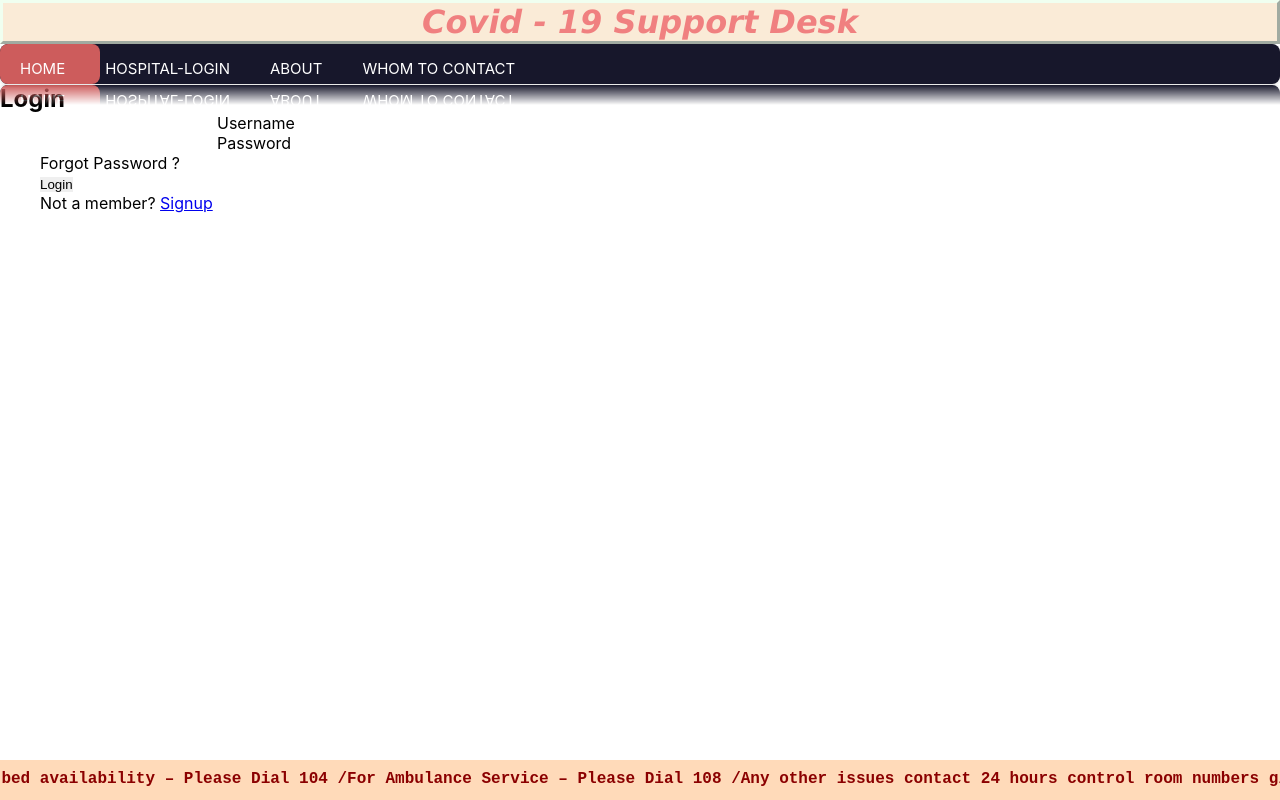
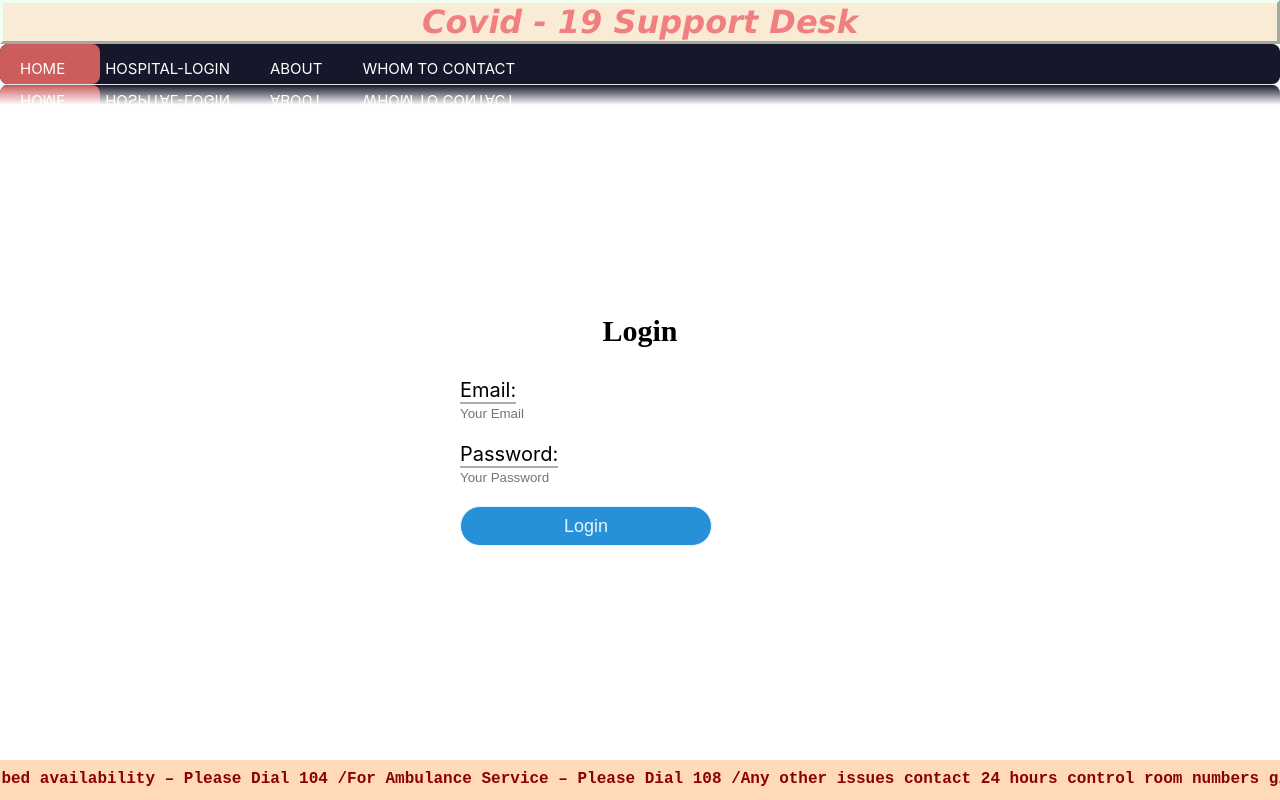
Before and after one commit to RoshiniSukumar/Covid-19-Support-Desk, a React (Create React App) app: page /login in a window 1280 px wide. Built offline with nearby package versions, Linux system fonts and the light colour scheme.

Commit message:
login js

```diff
--- a/src/components/function/Login.js
+++ b/src/components/function/Login.js
@@ -1,27 +1,107 @@
-import React from 'react'
-import './Login.css'
+import React from "react";
+import { Formik, useFormik } from "formik";
+import './Login.css';
 
-export default function Login() {
+
+const initialValues = {
+  email: "",
+  pass: "",
+  newobject: "",
+};
+
+const validate = (values) => {
+  let error = {};
+
+  if (!values.email) {
+    error.email = "* Required Field";
+  }
+  if (!values.pass) {
+    error.pass = "* Required Field";
+  }
+  return error;
+};
+
+function Login(props) {
+
+  const onSubmit = async (values) => {
+    values.add = {
+      email: values.email,
+      pass: values.pass,
+    };
+
+    console.log(values.add)
+  };
+  const formik = useFormik({
+    initialValues,
+    onSubmit,
+    validate,
+  });
+
+
   return (
-    <div className="box">
-        <h2>Login</h2>
-        <form method="post">
-            <div className="txt_field">
-                <input type="text" required="required"></input>
-                <span>Username</span>
-            </div>
-            <div className="txt_field">
-                <input type="password" required></input>
-                <span>Password</span>
-            </div>
-            <div className="pass">Forgot Password ?</div>
-            <input type="submit" value="Login"></input>
-            <div className="sign_up">
-                Not a member? <a href="./Update.js">Signup</a>
-            </div>
+    <form  onSubmit={formik.handleSubmit}>
+      <body >
+        <div className="outer">
+        <div className='login-form'>
+          <h2 className="top">Login</h2>
+      <div className='content'>
 
-        </form>
+      <div >
+        <div>
 
-    </div>
-  )
+          <label className='dest' forhtml="email" >Email:
+          </label>{" "}
+        </div>{" "}
+        <input
+          type="email"
+          name="email"
+          placeholder="Your Email"
+          className="box-log"
+          onChange={formik.handleChange}
+          value={formik.values.email}
+          onBlur={formik.handleBlur}
+        />{" "}
+        {formik.touched.email && formik.errors.email ? (
+          <div  className='required'> {formik.errors.email} </div>
+        ) : null}{" "}
+
+              </div>{" "}
+      <br></br>
+
+      <div >
+        <div>
+          <label className='dest' forhtml="pass" >
+            Password:
+          </label>{" "}
+        </div>{" "}
+        <input
+          type="password"
+          name="pass"
+          placeholder="Your Password"
+          className="box-log"
+          onChange={formik.handleChange}
+          value={formik.values.pass}
+          onBlur={formik.handleBlur}
+        />{" "}
+        {formik.touched.pass && formik.errors.pass ? (
+          <div  className='required'> {formik.errors.pass} </div>
+        ) : null}{" "}
+
+      </div>{" "}
+      <br></br>
+
+
+      <button  type="submit" className='login-submit'>
+        {" "}
+        Login{" "}
+      </button>{" "}
+      </div>
+      </div>
+      </div>
+    </body>
+    </form>
+
+  );
 }
+
+export default Login;
```
